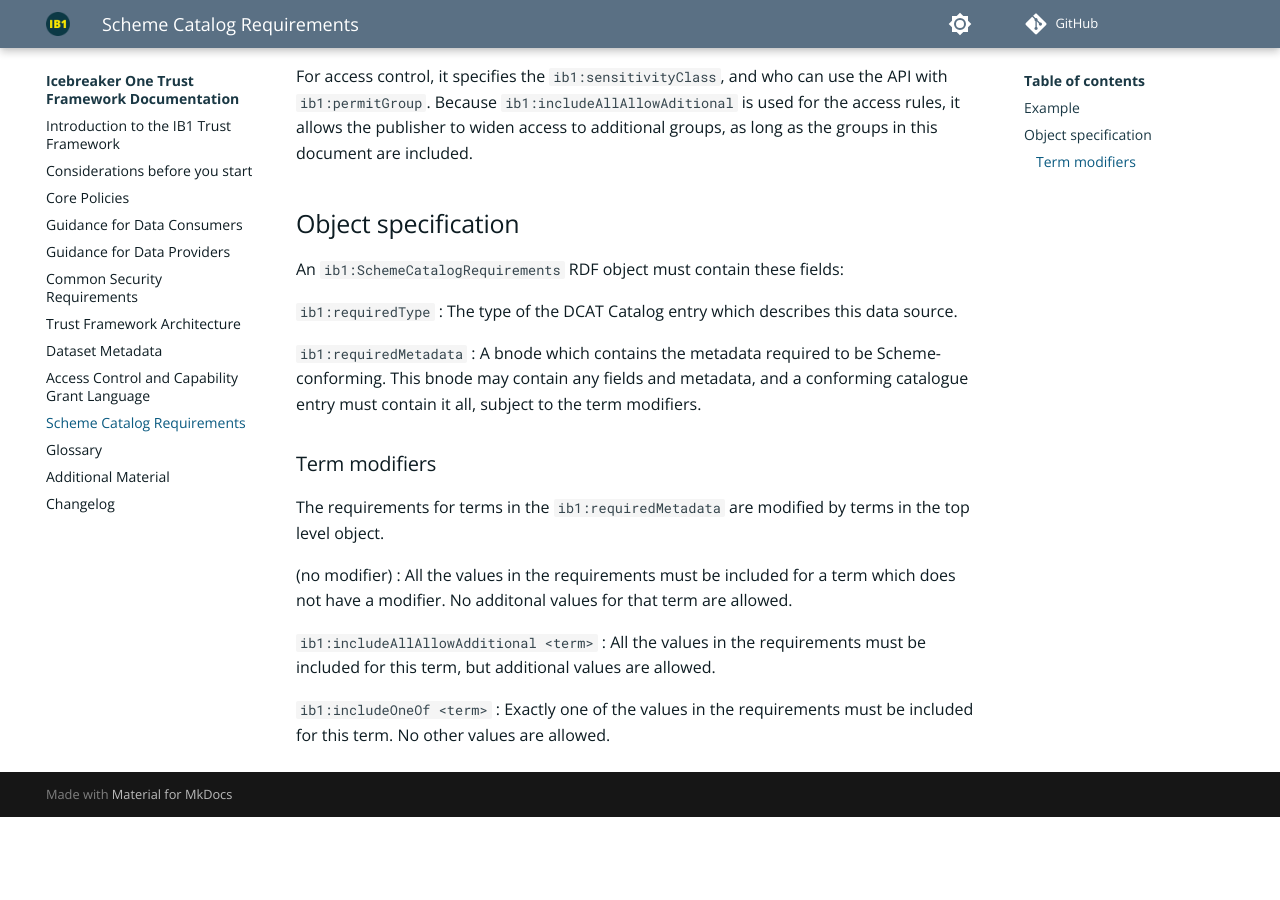
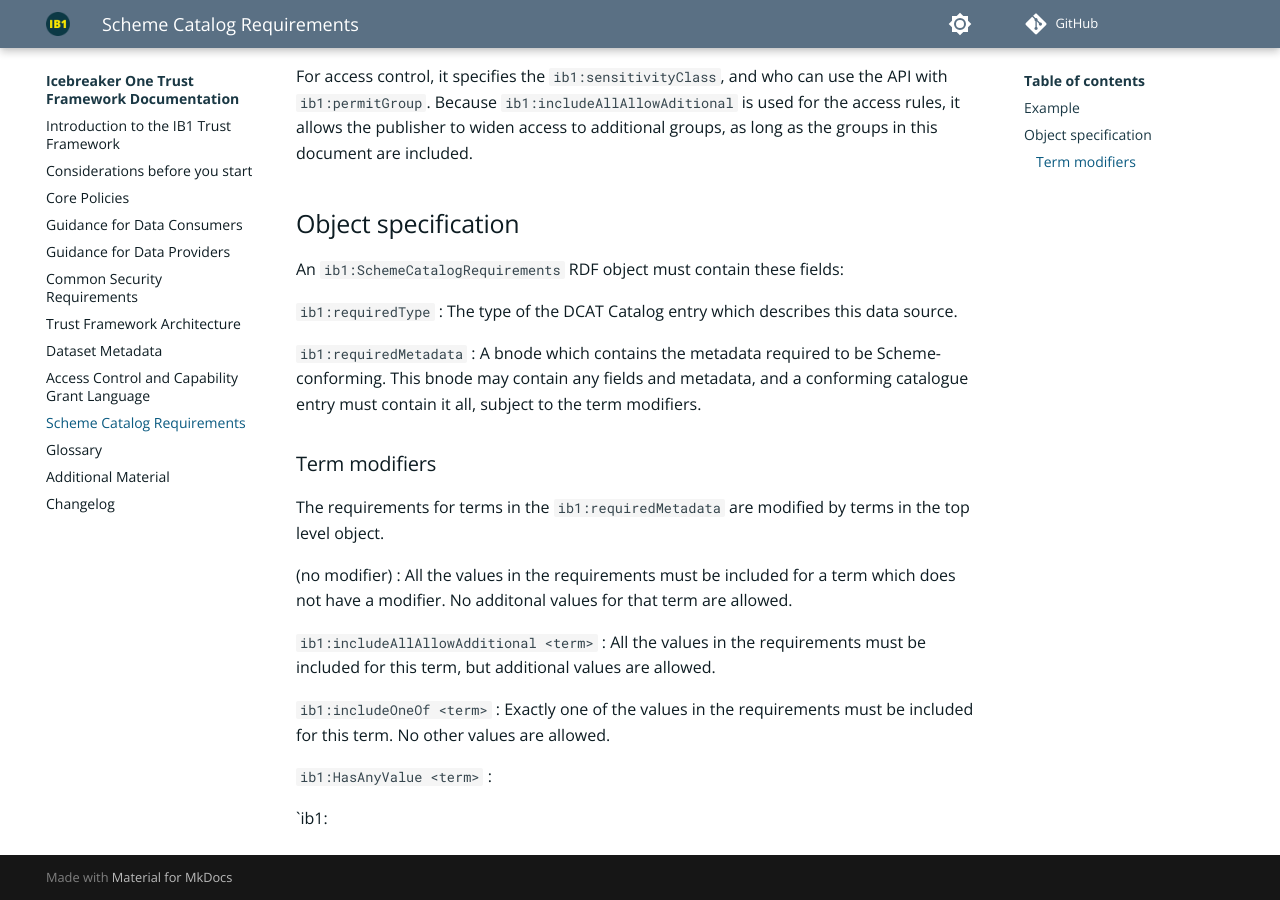
Before and after one commit to icebreakerone/ib1-technical-docs, an MkDocs documentation site: the page built from docs/scheme_catalog_requirements.md, in a window 1280 px wide and 900 px high, scrolled down 874 px. Built offline with MkDocs 1.6.1 and Material for MkDocs 9.7.7, drawn with Linux system fonts in a browser that asks for light colours; plug-ins that fetch from the network failed and are left out; comment, search, counter and statistics services are not loaded; the version menu is left out; before the commit the page ends 1691 px from its top, so only the background shows below that.

Commit message:
docs/scheme_catalog_requirements.md updated from https://stackedit.net/

```diff
--- a/docs/scheme_catalog_requirements.md
+++ b/docs/scheme_catalog_requirements.md
@@ -55,10 +55,13 @@ The requirements for terms in the `ib1:requiredMetadata` are modified by terms i
 `ib1:includeOneOf <term>`
 : Exactly one of the values in the requirements must be included for this term. No other values are allowed.
 
+`ib1:HasAnyValue <term>`
+:
 
+`ib1:
 <!--stackedit_data:
-eyJoaXN0b3J5IjpbLTE2NzMwMjMzNTEsOTk1NjgzMTc5LDE0ND
-Q4NzU4MjUsNjc0NTc2NDgxLC0xNzk0NDk1MDQ2LC01Mjg2NDU3
-MzcsMTM4OTcwMjAzOCwxMTEzMTI4OTY5LDEyNjg4MzY3MDhdfQ
-==
+eyJoaXN0b3J5IjpbMTc5MzI2MjI1MiwtMTY3MzAyMzM1MSw5OT
+U2ODMxNzksMTQ0NDg3NTgyNSw2NzQ1NzY0ODEsLTE3OTQ0OTUw
+NDYsLTUyODY0NTczNywxMzg5NzAyMDM4LDExMTMxMjg5NjksMT
+I2ODgzNjcwOF19
 -->
```
